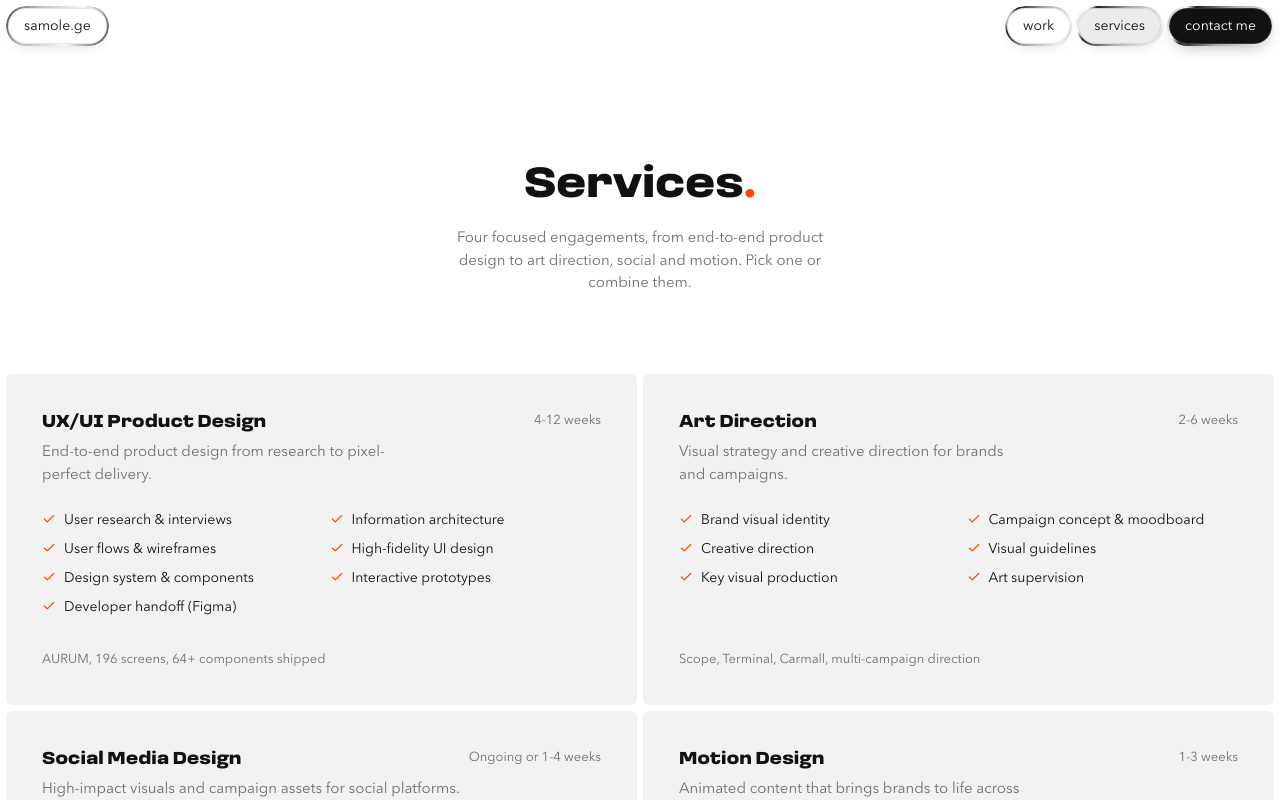
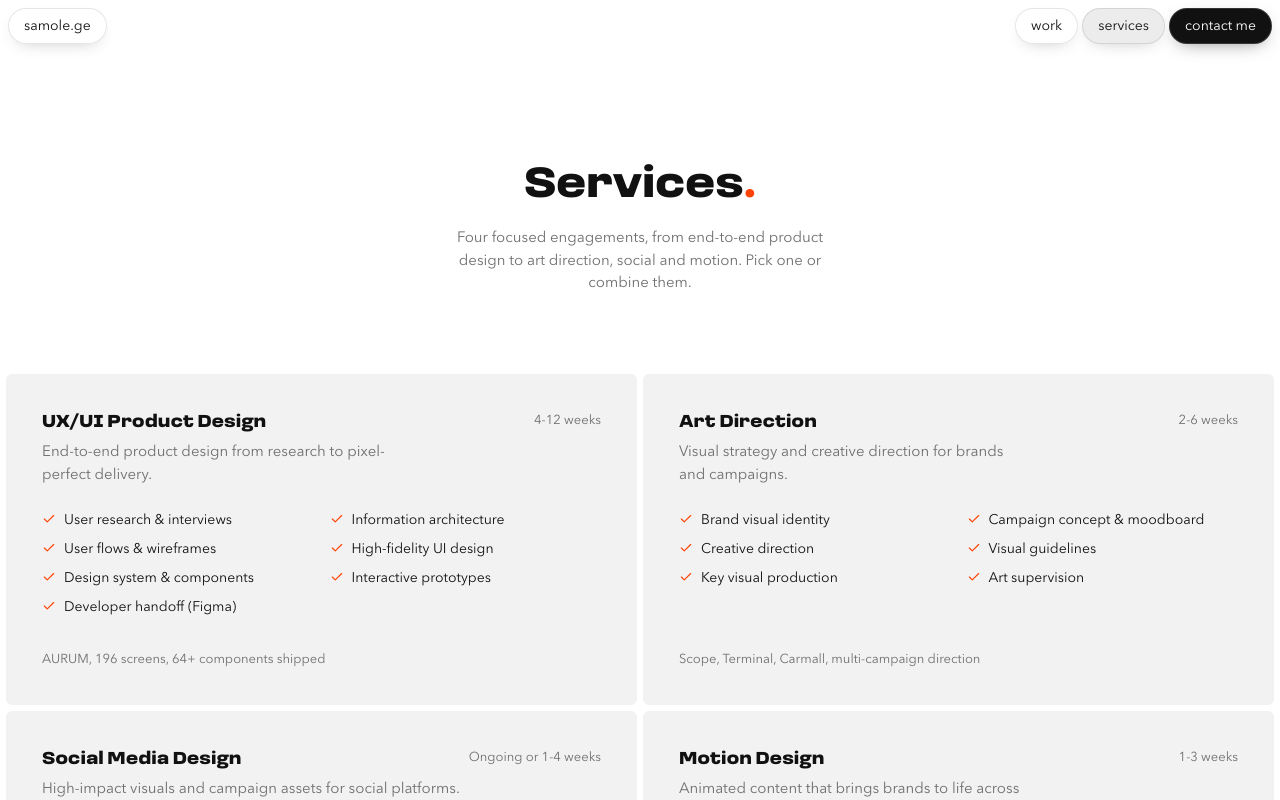
Before and after one commit to samolae/Salomem, a React (Vite) app: page /services in a window 1280 px wide. Shown: the top 800 px of the page. Built offline with nearby package versions, Linux system fonts and the light colour scheme; a web font is replaced by a local one.

Commit message:
Revert chrome ring on buttons
Co-Authored-By: Claude Opus 5.5 <noreply@anthropic.com>
Claude-Session: https://claude.ai/code/session_01Qp5BUKYT9N3deWkwTKb9NA

```diff
--- a/src/app/baked/flourish.tsx
+++ b/src/app/baked/flourish.tsx
@@ -95,7 +95,7 @@ export function LeaningPills({ className = '' }: { size?: 'sm' | 'md'; className
   const { tx } = useI18n();
   const reduce = useReducedMotion();
   const [hot, setHot] = useState<0 | 1 | null>(null);
-  const shape = 'chrome inline-flex items-center justify-center gap-2 h-12 px-6 rounded-full text-[15px] leading-none whitespace-nowrap transition-[background-color,box-shadow] duration-200 outline-none focus-visible:shadow-[0_0_0_2px_#fff,0_0_0_4px_#111]';
+  const shape = 'inline-flex items-center justify-center gap-2 h-12 px-6 rounded-full text-[15px] leading-none whitespace-nowrap transition-[background-color,box-shadow] duration-200 outline-none focus-visible:shadow-[0_0_0_2px_#fff,0_0_0_4px_#111]';
   // index 0 = left pill, 1 = right pill
   const pose = (i: 0 | 1) => {
     if (reduce || hot === null) return { x: 0, y: 0, rotate: 0, scale: 1 };
@@ -118,7 +118,7 @@ export function LeaningPills({ className = '' }: { size?: 'sm' | 'md'; className
     </motion.span>
   );
   return (
-    <div className={`inline-flex items-center gap-3 ${className}`} data-cta>
+    <div className={`inline-flex items-center gap-2 ${className}`} data-cta>
       {wrap(0,
         <a href={WA_URL} target="_blank" rel="noopener noreferrer"
           className={`${shape} bg-white text-[#111] ring-1 ring-inset ring-black/10 shadow-[0_8px_24px_-10px_rgba(0,0,0,0.3)] hover:bg-[#f6f6f6]`}>
--- a/src/app/baked/shell.tsx
+++ b/src/app/baked/shell.tsx
@@ -57,7 +57,7 @@ function TopNav() {
         </Link>
 
         {/* Desktop pills */}
-        <div className="hidden sm:flex items-center gap-2 pointer-events-auto">
+        <div className="hidden sm:flex items-center gap-1 pointer-events-auto">
           {NAV.map((n) => (
             <Link key={n.to} to={to(n.to)} aria-current={isActive(bare, n.to) ? 'page' : undefined} className={pillCls(false)}
               style={isActive(bare, n.to) ? ACTIVE : undefined}>
--- a/src/app/baked/ui.tsx
+++ b/src/app/baked/ui.tsx
@@ -22,14 +22,14 @@ export const T = {
 /* ── Pills ────────────────────────────────────────────────────────── */
 /** Same family as the Let's chat / Book a call pills: round, white with a hairline ring, black for the primary one */
 export const pillCls = (active = false) =>
-  `chrome chrome-sm inline-flex items-center justify-center gap-1.5 h-9 px-4 rounded-full text-[14px] leading-none whitespace-nowrap transition-[background-color,color,transform,box-shadow] duration-200 hover:-translate-y-px outline-none focus-visible:shadow-[0_0_0_2px_#fff,0_0_0_4px_#111] ${
+  `inline-flex items-center justify-center gap-1.5 h-9 px-4 rounded-full text-[14px] leading-none whitespace-nowrap transition-[background-color,color,transform,box-shadow] duration-200 hover:-translate-y-px outline-none focus-visible:shadow-[0_0_0_2px_#fff,0_0_0_4px_#111] ${
     active
       ? 'bg-[#111] text-white ring-1 ring-inset ring-white/15 shadow-[0_6px_18px_-8px_rgba(0,0,0,0.5)] hover:bg-[#222]'
       : 'bg-white/90 text-[#111] ring-1 ring-inset ring-black/10 shadow-[0_6px_18px_-10px_rgba(0,0,0,0.3)] hover:bg-[#f6f6f6] backdrop-blur-md'
   }`;
 
 export const darkPillCls =
-  'chrome inline-flex items-center justify-center gap-2 h-12 px-6 rounded-full bg-[#111] text-white text-[15px] leading-none whitespace-nowrap ring-1 ring-inset ring-white/15 shadow-[0_8px_24px_-10px_rgba(0,0,0,0.5)] hover:bg-[#222] hover:-translate-y-px transition-[background-color,transform,box-shadow] duration-200 outline-none focus-visible:shadow-[0_0_0_2px_#fff,0_0_0_4px_#111]';
+  'inline-flex items-center justify-center gap-2 h-12 px-6 rounded-full bg-[#111] text-white text-[15px] leading-none whitespace-nowrap ring-1 ring-inset ring-white/15 shadow-[0_8px_24px_-10px_rgba(0,0,0,0.5)] hover:bg-[#222] hover:-translate-y-px transition-[background-color,transform,box-shadow] duration-200 outline-none focus-visible:shadow-[0_0_0_2px_#fff,0_0_0_4px_#111]';
 
 export function CtaLink({ to = '/contact', children }: { to?: string; children?: ReactNode }) {
   const { tx, to: lp } = useI18n();
--- a/src/styles/scroll-motion.css
+++ b/src/styles/scroll-motion.css
@@ -78,42 +78,3 @@
     opacity: 1 !important;
   }
 }
-
-/* ── Chrome ring on buttons (after spaceui.one): a thin bezel of polished
-   metal whose reflections slide round the edge. The ring sits just outside
-   the button, so its size and padding stay as they were. */
-.chrome {
-  position: relative;
-  isolation: isolate;
-  --ring: 3px;
-}
-.chrome::before {
-  content: '';
-  position: absolute;
-  inset: calc(var(--ring) * -1);
-  padding: var(--ring);
-  border-radius: inherit;
-  background:
-    linear-gradient(115deg,
-      #3b3f45 0%, #d9dce0 8%, #ffffff 10%, #1e2024 12.5%, #a7acb3 22%,
-      #eef0f2 34%, #5b6067 44%, #ffffff 49%, #ffffff 50%, #22252a 53%,
-      #b9bdc3 63%, #f7f8fa 75%, #464a51 86%, #ffffff 92%, #3b3f45 100%);
-  background-size: 320% 320%;
-  animation: chrome-slide 7s linear infinite;
-  -webkit-mask: linear-gradient(#000 0 0) content-box, linear-gradient(#000 0 0);
-  -webkit-mask-composite: xor;
-  mask: linear-gradient(#000 0 0) content-box, linear-gradient(#000 0 0);
-  mask-composite: exclude;
-  pointer-events: none;
-  z-index: -1;
-  box-shadow: 0 1px 2px rgba(0, 0, 0, 0.25);
-}
-.chrome-sm { --ring: 2px; }
-.chrome:hover::before { animation-duration: 2.4s; }
-@keyframes chrome-slide {
-  from { background-position: 0% 50%; }
-  to { background-position: 100% 50%; }
-}
-@media (prefers-reduced-motion: reduce) {
-  .chrome::before { animation: none; background-position: 40% 50%; }
-}
```
